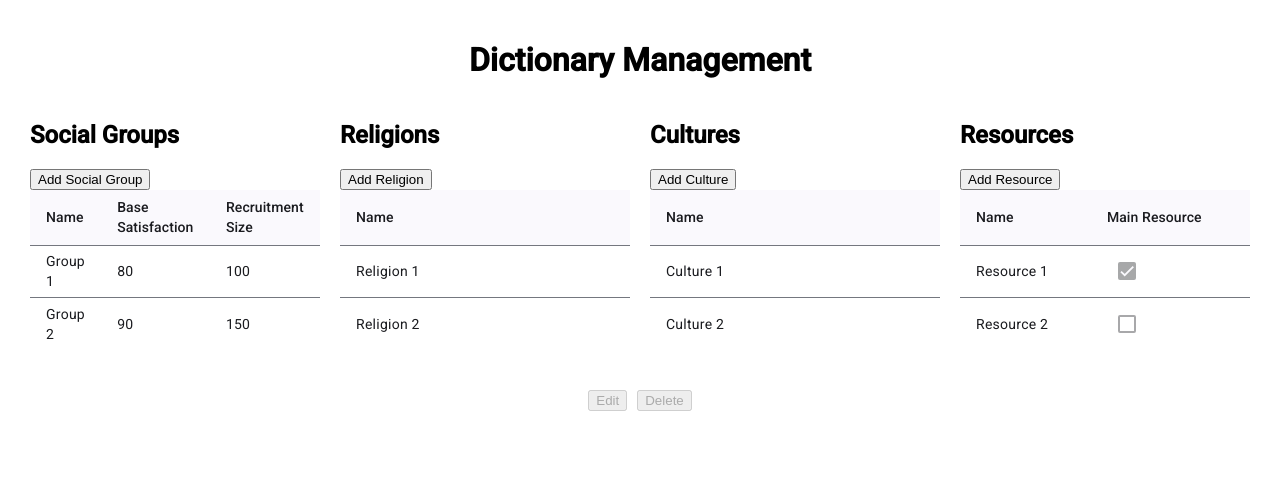
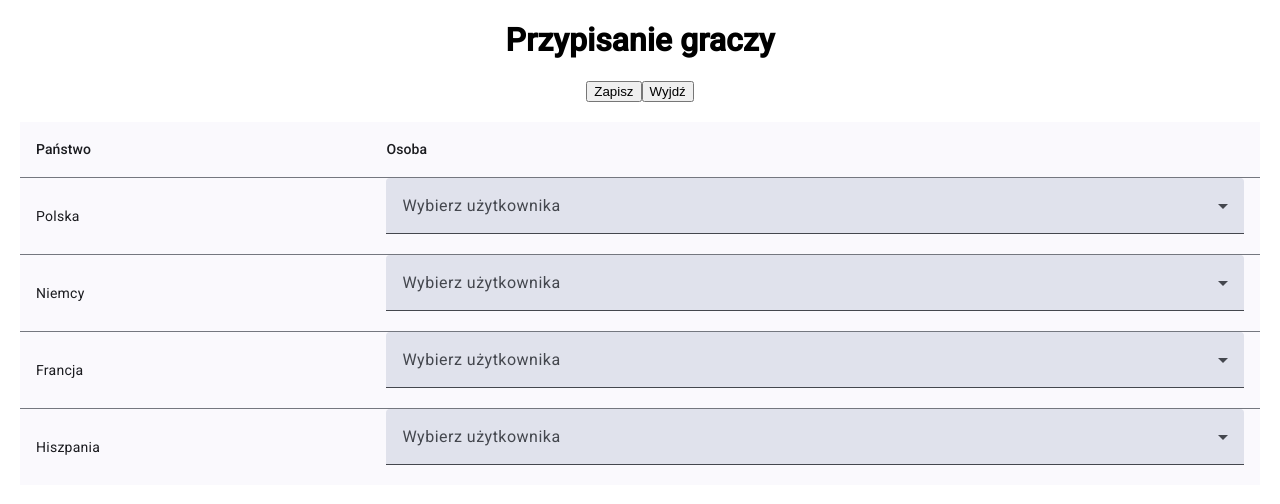
Before and after one commit to Filpus/wg-angular, an Angular app: page / in a window 1280 px wide. Shown: the top 504 px of the page. Built offline with nearby package versions, Linux system fonts and the light colour scheme.

Commit message:
Nation assignment done

```diff
--- a/src/app/app.component.html
+++ b/src/app/app.component.html
@@ -1 +1 @@
-<app-dictionary-management></app-dictionary-management>
+<app-nation-assign></app-nation-assign>
--- a/src/app/app.component.ts
+++ b/src/app/app.component.ts
@@ -2,13 +2,14 @@ import { Component } from '@angular/core';
 import { RouterOutlet } from '@angular/router';
 import { PopulationManagementComponent } from "./population-management/population-management.component";
 import { BasicDataManagmentComponent } from "./basic-data-management/basic-data-management.component";
+import { NationAssignComponent } from './nation-assign/nation-assign.component';
 
 import { DictionaryManagementComponent } from './dictionary-management/dictionary-management.component';
 
 @Component({
   selector: 'app-root',
   templateUrl: './app.component.html',
-  imports:[DictionaryManagementComponent],
+  imports: [NationAssignComponent],
   styleUrl: './app.component.css',
 
 })
--- a/src/app/nation-assign/nation-assign.component.html
+++ b/src/app/nation-assign/nation-assign.component.html
@@ -1,5 +1,10 @@
 <div id="title">
   <h1 style=" text-align: center;"> Przypisanie graczy</h1>
+</div>
+
+<div style="text-align: center;" class="controls">
+  <button mat-raised-button color="accent" (click)="save()">Zapisz </button>
+  <button mat-raised-button (click)="exit()">Wyjdź</button>
 </div>
 
 <div class="container">
--- a/src/app/nation-assign/nation-assign.component.ts
+++ b/src/app/nation-assign/nation-assign.component.ts
@@ -45,18 +45,10 @@ export class NationAssignComponent {
     );
   }
 
-  removeElement<T>(array: T[], value: T): T[] {
-    return array.filter(item => item !== value);
-  }
 
+  exit() { }
 
-  disjointPart<T>(list1: T[], list2: T[]): T[] {
-
-    const uniqueInList1 = list1.filter(item => !list2.includes(item));// Filtruj elementy, które są tylko w pierwszej liście
-    const uniqueInList2 = list2.filter(item => !list1.includes(item)); // Filtruj elementy, które są tylko w drugiej liście
-    return [...uniqueInList1, ...uniqueInList2];  // Połącz obie części rozłączne
-  }
-
+  save() { }
   // Kolumny do wyświetlenia
   displayedColumns: string[] = ['nation', 'person'];
 }
--- a/src/main.ts
+++ b/src/main.ts
@@ -1,6 +1,7 @@
 import { bootstrapApplication } from '@angular/platform-browser';
 import { appConfig } from './app/app.config';
 import { AppComponent } from './app/app.component';
+import { HttpClient } from '@angular/common/http';
 
 bootstrapApplication(AppComponent, appConfig)
   .catch((err) => console.error(err));
```
